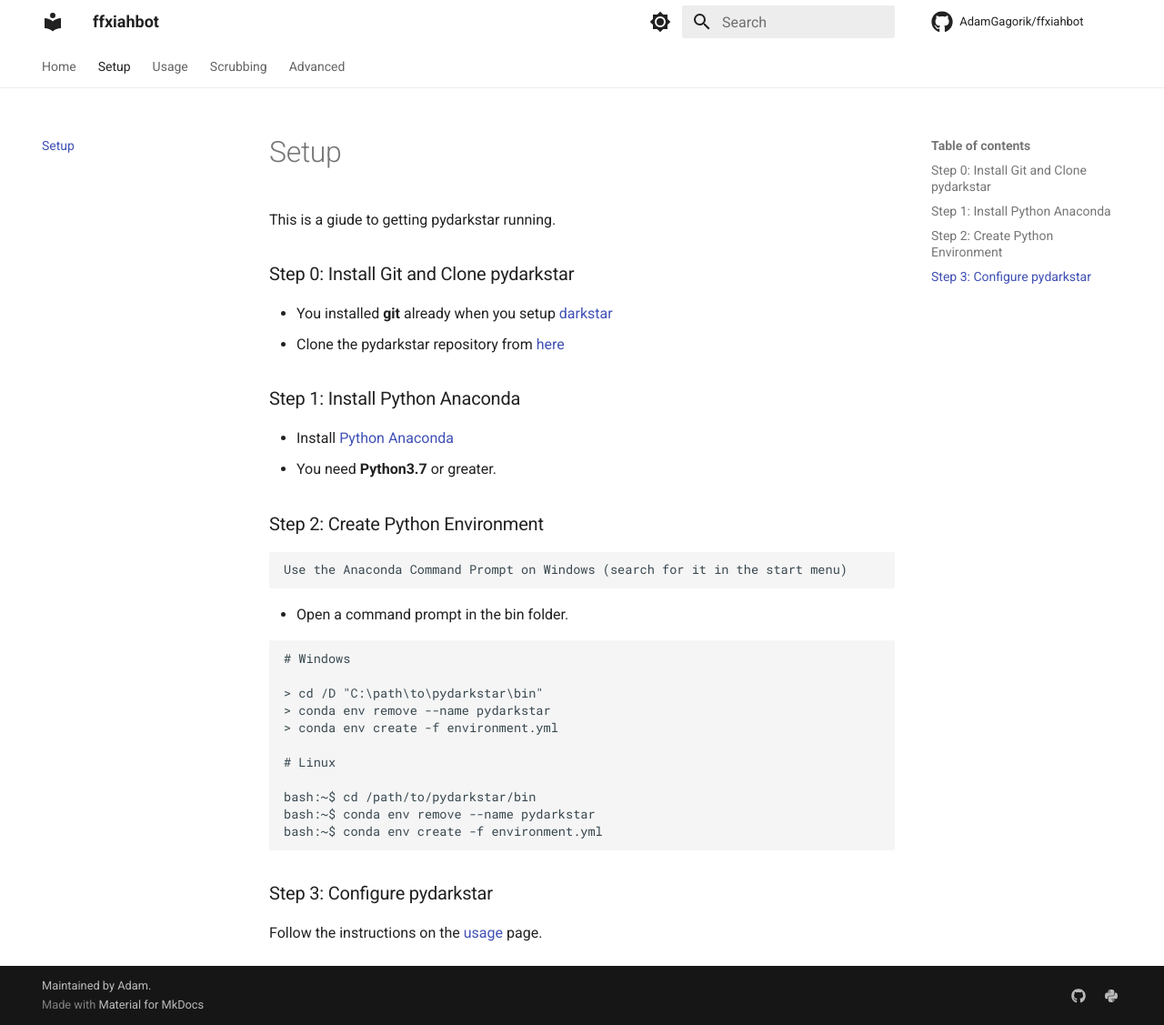
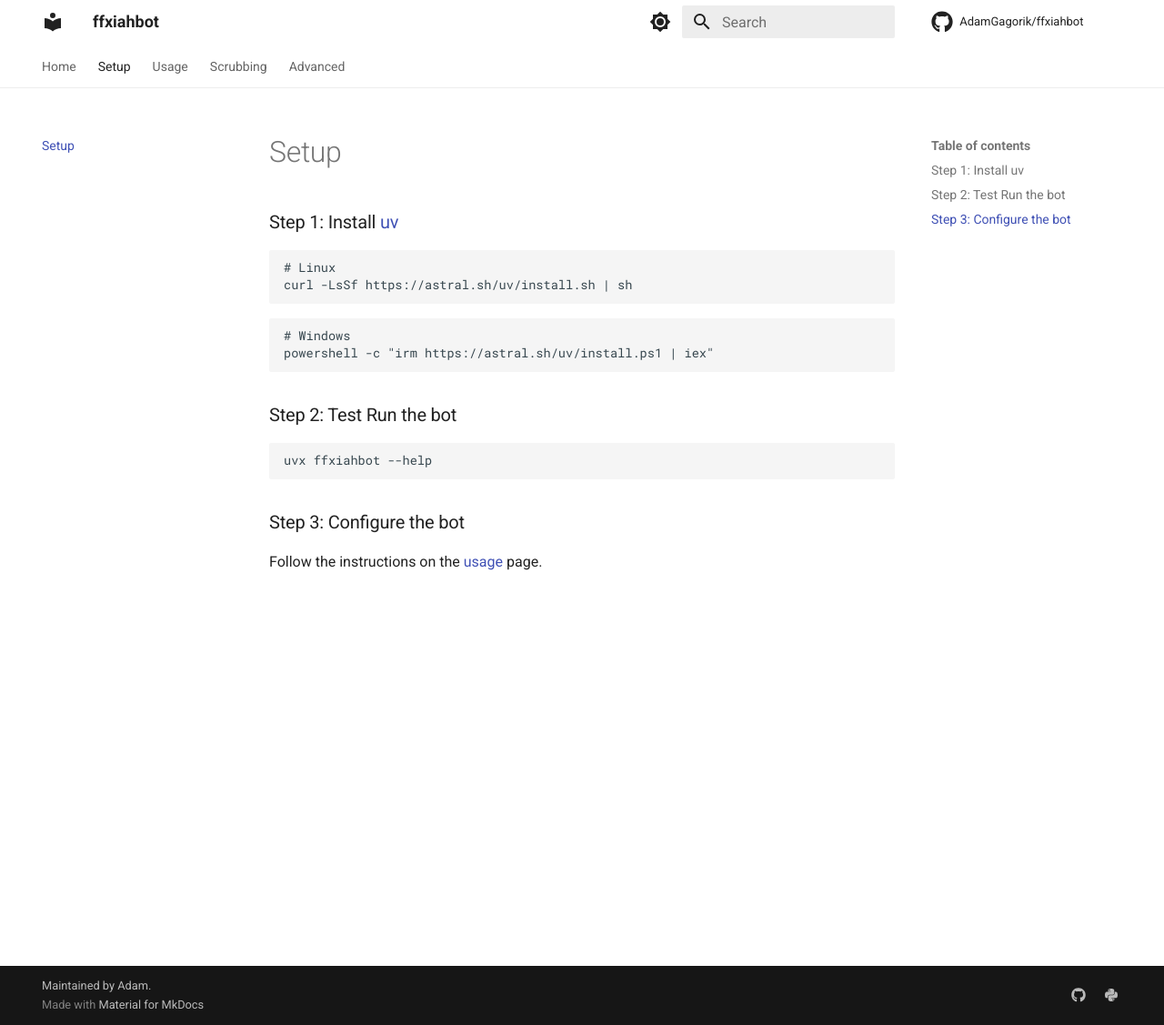
Before and after one commit to AdamGagorik/ffxiahbot, an MkDocs documentation site: the page built from docs/setup.md, in a window 1280 px wide and 1127 px high. Shown: the whole window at 91% size. Built offline with MkDocs 1.6.1 and Material for MkDocs 9.7.7, drawn with Linux system fonts in a browser that asks for light colours; comment, search, counter and statistics services are not loaded.

Commit message:
Update __version__

````diff
--- a/docs/setup.md
+++ b/docs/setup.md
@@ -1,48 +1,26 @@
 # Setup
 
-This is a giude to getting pydarkstar running.
+### Step 1: Install [uv][uv]
 
-### Step 0: Install Git and Clone pydarkstar
-
-- You installed **git** already when you setup [darkstar][DARKS]
-- Clone the pydarkstar repository from [here][GITPG]
-
-### Step 1: Install Python Anaconda
-
-- Install [Python Anaconda][CONDA]
-- You need **Python3.7** or greater.
-
-### Step 2: Create Python Environment
-
-```{warning}
-Use the Anaconda Command Prompt on Windows (search for it in the start menu)
+```bash
+# Linux
+curl -LsSf https://astral.sh/uv/install.sh | sh
 ```
-
-- Open a command prompt in the bin folder.
 
 ```bash
 # Windows
-
-> cd /D "C:\path\to\pydarkstar\bin"
-> conda env remove --name pydarkstar
-> conda env create -f environment.yml
-
-# Linux
-
-bash:~$ cd /path/to/pydarkstar/bin
-bash:~$ conda env remove --name pydarkstar
-bash:~$ conda env create -f environment.yml
+powershell -c "irm https://astral.sh/uv/install.ps1 | iex"
 ```
 
-### Step 3: Configure pydarkstar
+### Step 2: Test Run the bot
+
+```bash
+uvx ffxiahbot --help
+```
+
+### Step 3: Configure the bot
 
 Follow the instructions on the [usage][USAGE] page.
 
-[CONDA]: https://www.anaconda.com
-[PYPIP]: https://pip.pypa.io/en/stable/
-[PYOFF]: https://www.python.org/downloads
+[uv]: https://docs.astral.sh/uv
 [USAGE]: http://adamgagorik.github.io/pydarkstar/generated/usage.html
-[GITPG]: https://github.com/AdamGagorik/pydarkstar
-[DARKS]: https://github.com/DarkstarProject/darkstar
-[TOPAZ]: https://github.com/project-topaz/topaz
-[TNEXT]: https://github.com/topaz-next/topaz
--- a/ffxiahbot/__init__.py
+++ b/ffxiahbot/__init__.py
@@ -1 +1 @@
-__version__ = "4.1.0"
+__version__ = "4.2.0"
--- a/pyproject.toml
+++ b/pyproject.toml
@@ -22,7 +22,10 @@ license = {file = "LICENSE"}
 name = "ffxiahbot"
 readme = "README.md"
 requires-python = ">=3.12"
-version = "4.1.0"
+version = "4.2.0"
+
+[project.scripts]
+ffxiahbot = "ffxiahbot.__main__:app"
 
 [project.urls]
 Documentation = "https://AdamGagorik.github.io/ffxiahbot/"
````
